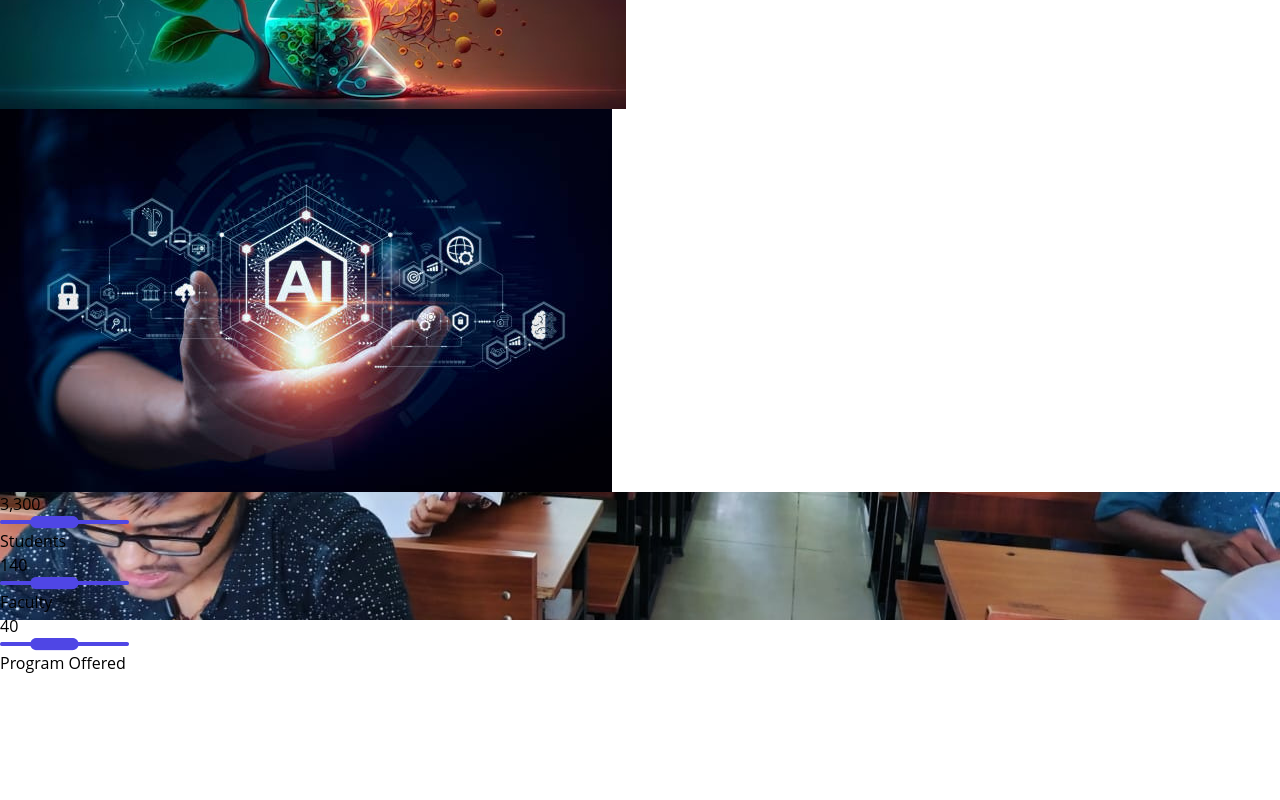
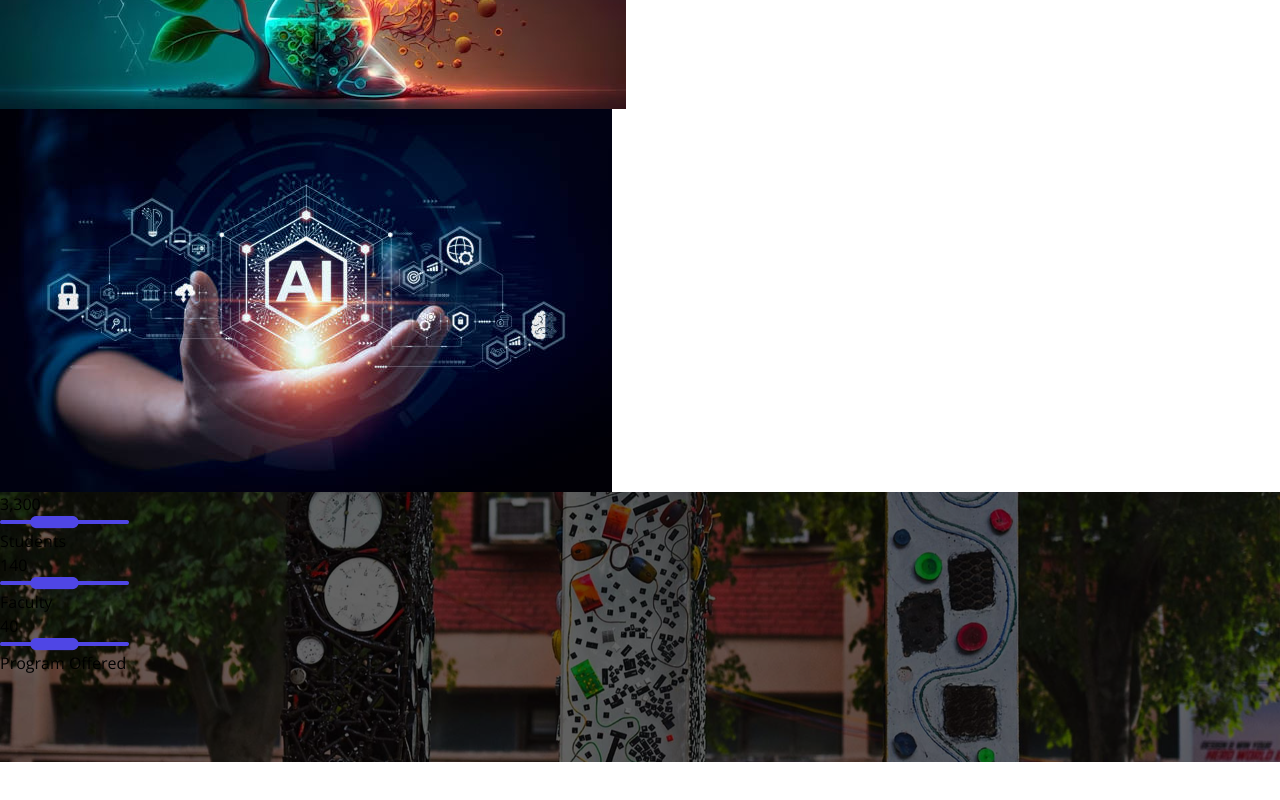
Before and after one commit to krishna1632/College-Website, a React (Vite) app in the folder RC-website/: page / in a window 1280 px wide. Shown: the part 3385-4185 px from the top of the page. After the commit the page ends 4147 px from the top, so only its background shows below. Built offline with nearby package versions, Linux system fonts and the light colour scheme.

Commit message:
sdfghjkl

```diff
--- a/RC-website/src/components/Total.jsx
+++ b/RC-website/src/components/Total.jsx
@@ -1,150 +1,51 @@
-// import CountUp from 'react-countup';
-// import { Parallax } from 'react-parallax';
-
-// const Total = () => {
-
-//   return (
-//     <>
-//       <div className='mt-7'>
-//         <Parallax
-//           blur={0}
-//           bgImage='images/students.jpg'
-//           strength={300}
-//           className='relative w-screen'
-//           style={{ height: '400px' }}
-//           bgImageStyle={{
-//             objectFit: 'cover',
-//             height: '100%'
-//           }}
-//         >
-
-//           <div className='absolute inset-0 bg-black opacity-60'></div>
-//           <div className='absolute inset-0 flex items-center justify-around text-white'>
-//             <div className="flex flex-col items-center ">
-//               <div className='text-4xl font-bold'>
-//                 <CountUp end={3300} duration={1.5}></CountUp>
-//               </div>
-//               <div className='mt-7'>
-//                 <img src="images/Belan_icon.png" alt="" className='' />
-//               </div>
-//               <div className='mt-7 text-2xl'>Students</div>
-//             </div>
-
-//             <div className="flex flex-col items-center ">
-//               <div className='text-4xl font-bold'>
-//                 <CountUp end={140} duration={1.5}></CountUp>
-//               </div>
-//               <div className='mt-7'>
-//                 <img src="images/Belan_icon.png" alt="" className='' />
-//               </div>
-//               <div className='mt-7 text-2xl'>Faculty</div>
-//             </div>
-
-//             <div className="flex flex-col items-center ">
-//               <div className='text-4xl font-bold'>
-//                 <CountUp end={40} duration={1.5}></CountUp>
-//               </div>
-//               <div className='mt-7'>
-//                 <img src="images/Belan_icon.png" alt="" className='' />
-//               </div>
-//               <div className='mt-7 text-2xl'>Program Offered</div>
-//             </div>
-//           </div>
-//         </Parallax>
-//       </div>
-
-
-//     </>
-
-
-//   )
-// }
-
-// export default Total;
-
-
-
-
-
-
-
-
-
-
-
-
-
-
-
-
-
-
-
-
-
-
-
 import CountUp from 'react-countup';
 import { Parallax } from 'react-parallax';
 
 const Total = () => {
-
   return (
     <>
       <div className='mt-7'>
-        <Parallax
-          blur={0}
-          bgImage='images/students.jpg'
-          strength={300}
-          className='relative w-screen'
-          style={{ height: '400px' }} // Container height
-          bgImageStyle={{
-            objectFit: 'cover', // Image cover the container
-            height: '100%',
-            width: '100%'
-          }}
-        >
-          <div className='absolute inset-0 bg-black opacity-60'></div>
-          <div className='absolute inset-0 flex items-center justify-center'>
-            <div className='flex flex-row justify-between w-full max-w-5xl'>
-              {/* Left Side */}
-              <div className='flex flex-col items-center w-1/3 text-white'>
-                <div className='text-4xl font-bold'>
-                  <CountUp end={3300} duration={1.5} />
-                </div>
-                <div className='mt-7'>
-                  <img src="images/Belan_icon.png" alt="Belan Icon" />
-                </div>
-                <div className='mt-7 text-2xl'>Students</div>
+        <Parallax blur={0} bgImage='images/exp.jpg' strength={300} className='parallax-container w-screen h-[270px]'>
+          <div className='parallax-overlay'></div>
+          <div className='parallax-content absolute inset-0 flex justify-around items-center text-white pt-20'>
+            <div className='flex flex-col gap-5 items-center'>
+              <div className='text-6xl font-bold'>
+                <CountUp start={1} end={3300} duration={1.5} />
               </div>
+              <div className=''>
+                <img src="/images/Belan_icon.png" alt="Belan Icon" className='w-14'/>
+              </div>
+              <div className=' text-xl'>Students</div>
+            </div>
 
-              {/* Center */}
-              <div className='flex flex-col items-center w-1/3 text-white'>
-                <div className='text-4xl font-bold'>
-                  <CountUp end={140} duration={1.5} />
-                </div>
-                <div className='mt-7'>
-                  <img src="images/Belan_icon.png" alt="Belan Icon" />
-                </div>
-                <div className='mt-7 text-2xl'>Faculty</div>
+            <div className='flex flex-col gap-5 items-center'>
+              <div className='text-6xl font-bold'>
+                <CountUp start={1} end={140} duration={1.5} />
               </div>
+              <div className=''>
+                <img src="/images/Belan_icon.png" alt="Belan Icon" className='w-14' />
+              </div>
+              <div className=' text-xl'>Faculty</div>
+            </div>
 
-              {/* Right Side */}
-              <div className='flex flex-col items-center w-1/3 text-white'>
-                <div className='text-4xl font-bold'>
-                  <CountUp end={40} duration={1.5} />
-                </div>
-                <div className='mt-7'>
-                  <img src="images/Belan_icon.png" alt="Belan Icon" />
-                </div>
-                <div className='mt-7 text-2xl'>Program Offered</div>
+            <div className='flex flex-col gap-5 items-center'>
+              <div className='text-6xl font-bold'>
+                <CountUp start={1} end={40} duration={1.5} />
               </div>
+              <div className=''>
+                <img src="/images/Belan_icon.png" alt="Belan Icon" className='w-14' />
+              </div>
+              <div className=' text-xl'>Program Offered</div>
             </div>
           </div>
+
         </Parallax>
       </div>
+
+      <div className='h-[100px]'></div>
+
     </>
-  )
-}
+  );
+};
 
 export default Total;
--- a/RC-website/src/index.css
+++ b/RC-website/src/index.css
@@ -1,7 +1,7 @@
+@import url('https://fonts.googleapis.com/css2?family=Open+Sans:ital,wght@0,300..800;1,300..800&display=swap');
 @tailwind base;
 @tailwind components;
 @tailwind utilities;
-@import url('https://fonts.googleapis.com/css2?family=Open+Sans:ital,wght@0,300..800;1,300..800&display=swap');
 
 body{
   overflow-x: hidden;
@@ -128,3 +128,24 @@ body{
 .bgimage{
   z-index: -1;
 }
+
+.parallax-container {
+  position: relative;
+  width: 100vw;
+  height: 270px;
+}
+
+.parallax-container .parallax-overlay {
+  position: absolute;
+  top: 0;
+  left: 0;
+  width: 100vw;
+  height: 270px;
+  background: rgba(0, 0, 0, 0.6); /* Black overlay with opacity */
+  z-index: 1; /* Overlay should be on top of the image */
+}
+
+.parallax-content {
+  position: relative;
+  z-index: 2; /* Content should be above the overlay */
+}
```
Also changed, not shown: RC-website/public/images/exp.jpg (added), RC-website/public/images/rama.jpg (added).
